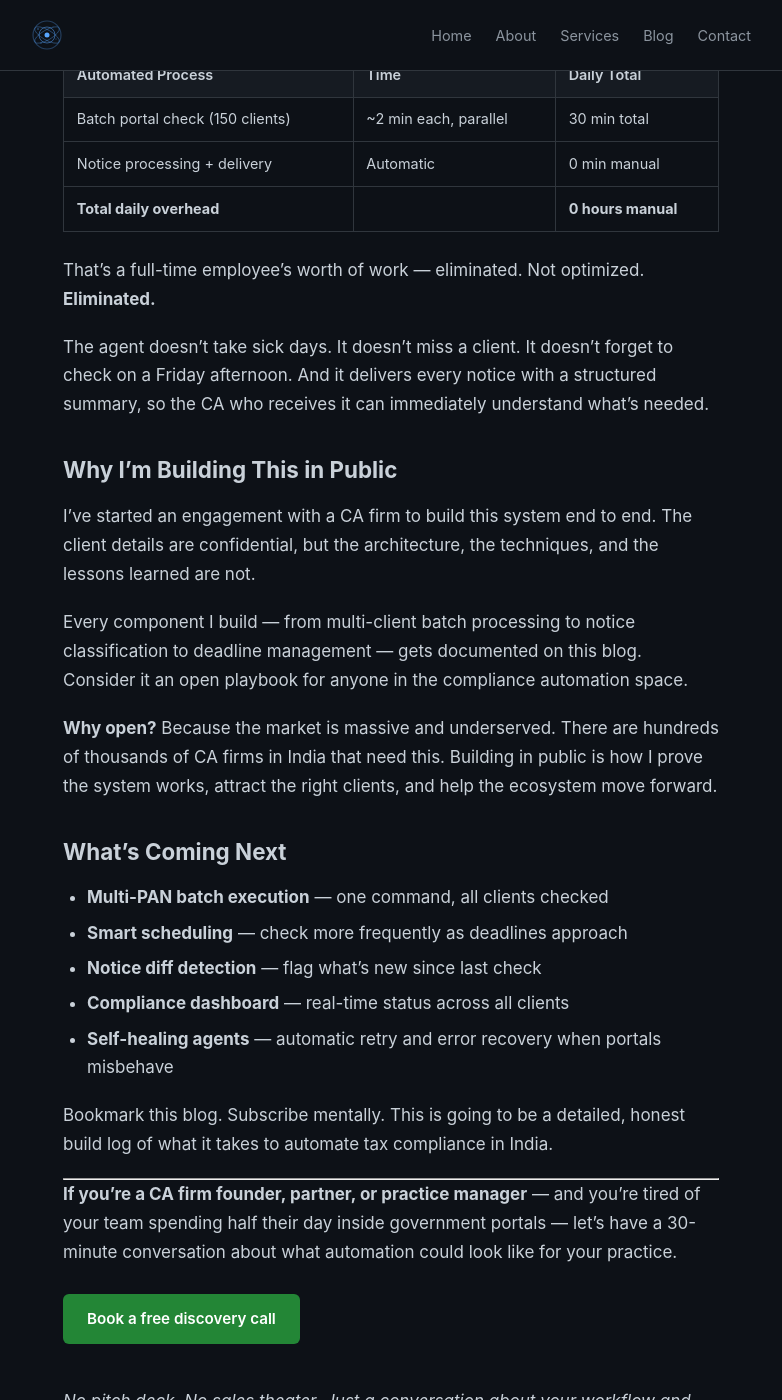
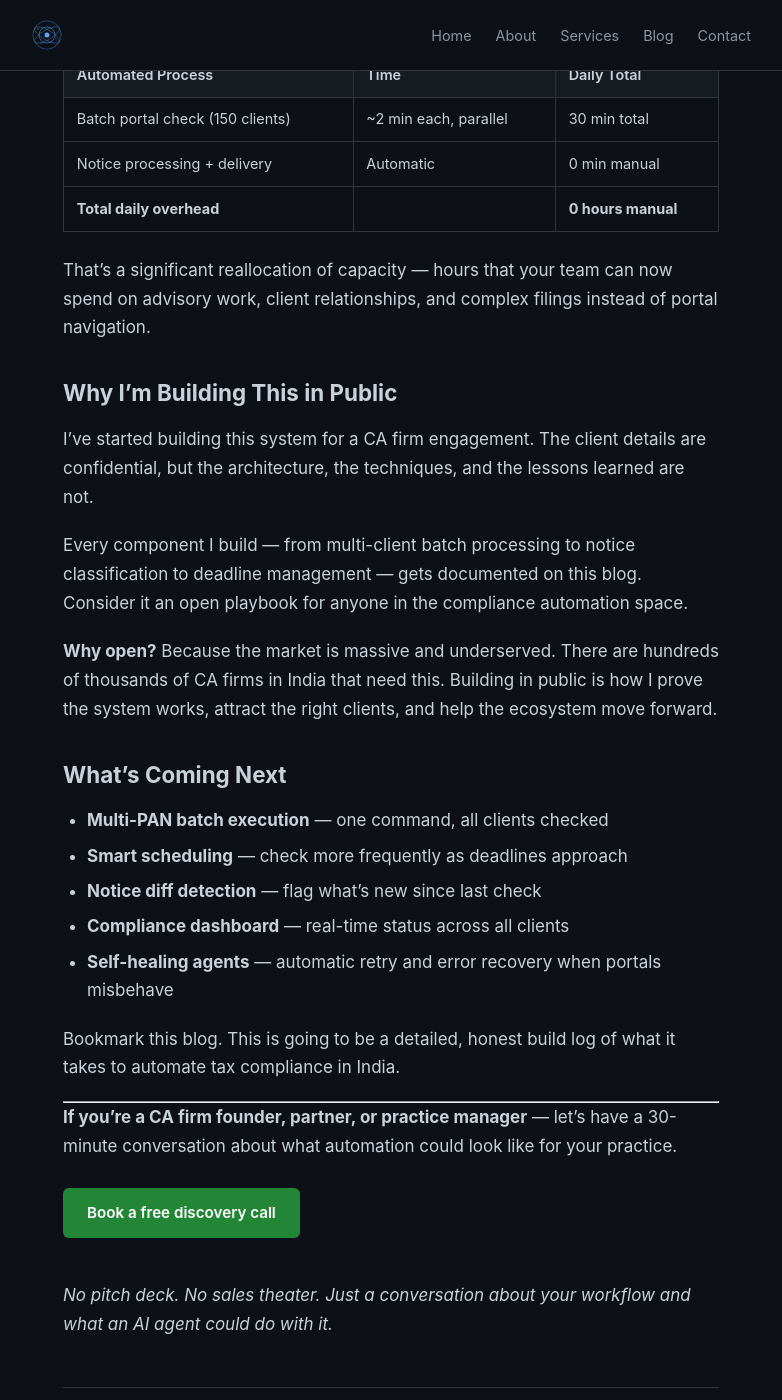
Before and after one commit to prithvi-vk/prithvi-vk.github.io, a Jekyll site: the page built from _posts/2026-03-31-ai-compliance-automation-ca-firms-india.md, in a window 1280 px wide and 1400 px high, scrolled down 3388 px. Shown: the whole window, without its empty margins (249-1031 px from the left). Built offline with Jekyll 4.4.1, drawn with Linux system fonts in a browser that asks for light colours; some of the changed text lies outside the part shown.

Commit message:
Scrub sensitive info from CA playbook post

```diff
--- a/_posts/2026-03-31-ai-compliance-automation-ca-firms-india.md
+++ b/_posts/2026-03-31-ai-compliance-automation-ca-firms-india.md
@@ -6,11 +6,11 @@ description: "Indian CA firms handle hundreds of clients across multiple governm
 keywords: "chartered accountant automation India, CA firm AI tools, tax compliance automation, government portal automation India, AI for tax professionals, automated compliance monitoring, CA practice management AI"
 ---
 
-There are roughly 370,000 practicing Chartered Accountants in India. Almost every one of them — or someone on their team — logs into the Income Tax portal multiple times a day, manually checking for notices across client PANs.
+There are roughly 370,000 practicing Chartered Accountants in India. Almost every one of them — or someone on their team — logs into the Income Tax portal multiple times a day, checking for notices across client PANs.
 
 That's millions of hours per year spent on what is fundamentally a monitoring task. **An AI agent can do this in seconds.**
 
-I just proved it works. [In my last post](/blog/automated-income-tax-notice-retrieval-whatsapp/), I walked through an end-to-end automation: portal login → notice retrieval → PDF download → WhatsApp delivery. Real client, real notice, real delivery.
+I recently proved it works. [In my last post](/blog/automated-income-tax-notice-retrieval-whatsapp/), I walked through an end-to-end automation: portal login → notice retrieval → PDF download → WhatsApp delivery.
 
 Now let's talk about the bigger picture.
 
@@ -26,7 +26,7 @@ India's tax compliance ecosystem runs on web portals that were designed for huma
 
 None of these have meaningful APIs for practice management. They all require manual login, manual navigation, manual checking. And they all have notices that arrive silently — no push notifications, no reliable email alerts.
 
-For a firm managing 200+ clients, staying on top of this is a full-time job for multiple people. **And it's still error-prone.**
+For a firm managing 200+ clients, staying on top of this is a full-time job for multiple people.
 
 ## The AI Agent Approach
 
@@ -99,13 +99,11 @@ With AI agents:
 | Notice processing + delivery | Automatic | 0 min manual |
 | **Total daily overhead** | | **0 hours manual** |
 
-That's a full-time employee's worth of work — eliminated. Not optimized. **Eliminated.**
-
-The agent doesn't take sick days. It doesn't miss a client. It doesn't forget to check on a Friday afternoon. And it delivers every notice with a structured summary, so the CA who receives it can immediately understand what's needed.
+That's a significant reallocation of capacity — hours that your team can now spend on advisory work, client relationships, and complex filings instead of portal navigation.
 
 ## Why I'm Building This in Public
 
-I've started an engagement with a CA firm to build this system end to end. The client details are confidential, but the architecture, the techniques, and the lessons learned are not.
+I've started building this system for a CA firm engagement. The client details are confidential, but the architecture, the techniques, and the lessons learned are not.
 
 Every component I build — from multi-client batch processing to notice classification to deadline management — gets documented on this blog. Consider it an open playbook for anyone in the compliance automation space.
 
@@ -119,11 +117,11 @@ Every component I build — from multi-client batch processing to notice classif
 - **Compliance dashboard** — real-time status across all clients
 - **Self-healing agents** — automatic retry and error recovery when portals misbehave
 
-Bookmark this blog. Subscribe mentally. This is going to be a detailed, honest build log of what it takes to automate tax compliance in India.
+Bookmark this blog. This is going to be a detailed, honest build log of what it takes to automate tax compliance in India.
 
 ---
 
-**If you're a CA firm founder, partner, or practice manager** — and you're tired of your team spending half their day inside government portals — let's have a 30-minute conversation about what automation could look like for your practice.
+**If you're a CA firm founder, partner, or practice manager** — let's have a 30-minute conversation about what automation could look like for your practice.
 
 <a href="/contact" class="btn">Book a free discovery call</a>
 
```
Also changed, not shown: other parts of _posts/2026-03-31-ai-compliance-automation-ca-firms-india.md (+2 -2 lines).
